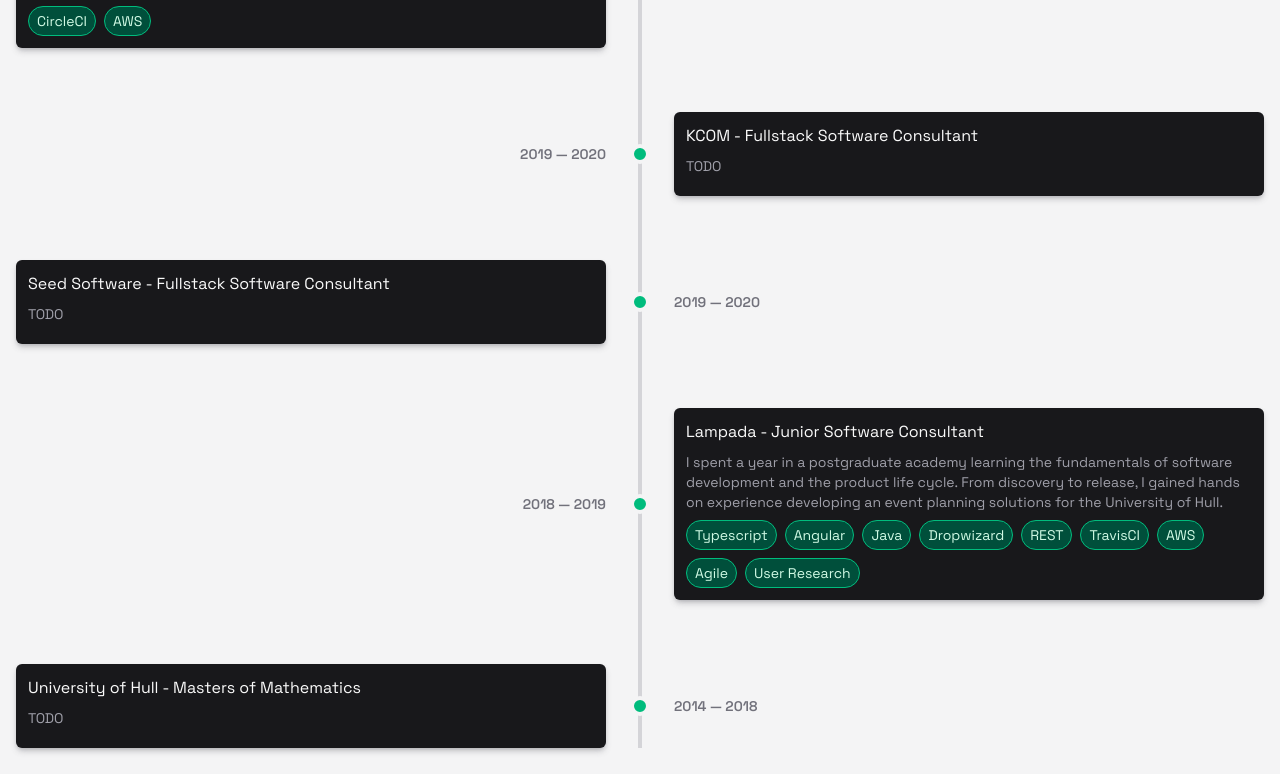
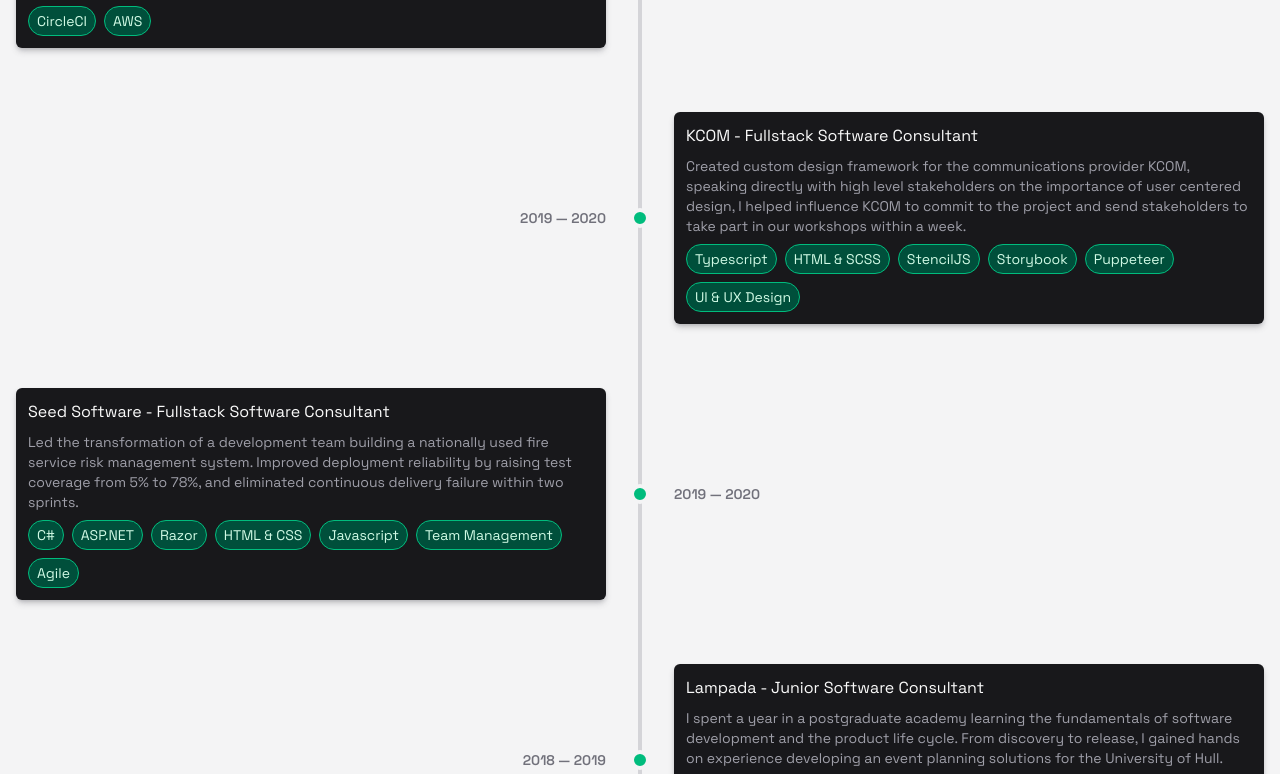
Before and after one commit to scottjoe1996/portfolio, a Next.js app: page / in a window 1280 px wide. Shown: the part 1608-2382 px from the top of the page. Built offline with nearby package versions, Linux system fonts and the light colour scheme; no server answers.

Commit message:
enhanced more experience cards

```diff
--- a/components/navbar/drop-down-nav-button.tsx
+++ b/components/navbar/drop-down-nav-button.tsx
@@ -62,7 +62,7 @@ const DropDownNavButton: React.FC<
     <nav
       aria-label="Support Nav Menu"
       inert={hidden}
-      className={`container-shadow fixed top-0 right-4 z-1 ml-auto overflow-hidden rounded-b-md bg-zinc-800 leading-none transition-[translate,opacity] duration-200 ease-in-out ${
+      className={`container-shadow bg-foreground fixed top-0 right-4 z-1 ml-auto overflow-hidden rounded-b-md leading-none transition-[translate,opacity] duration-200 ease-in-out ${
         show ? "translate-y-0 opacity-100" : "-translate-y-full opacity-0"
       }`}
       onMouseLeave={handleShowChange(false)}
--- a/components/navbar/navbar.tsx
+++ b/components/navbar/navbar.tsx
@@ -29,7 +29,7 @@ const Navbar: React.FC<React.PropsWithChildren> = ({ children }) => {
       <nav
         ref={navBarRef}
         aria-label="Main Nav Bar"
-        className="container-shadow m-4 box-border flex items-center justify-between rounded-md bg-zinc-800 px-8 pt-5 pb-4 sm:justify-end sm:gap-16"
+        className="container-shadow bg-foreground m-4 box-border flex items-center justify-between rounded-md px-8 pt-5 pb-4 sm:justify-end sm:gap-16"
         inert={showNavDropDown}
       >
         {children}
--- a/components/sections/experience/experience-section.tsx
+++ b/components/sections/experience/experience-section.tsx
@@ -7,7 +7,7 @@ const EXPERIENCE_CARD_PROPS: ExperienceCardProps[] = [
   {
     role: "Smartnumbers - Senior Software Developer",
     description:
-      "I developed a range of frontend and backend applications that empowered customers to manage their call delivery and fraud prevention solutions through a self service platform. I architectured high-quality, scalable solutions across multiple developement teams and by collaborating with design and product I ensured that these features were fit for purpose and met user needs.",
+      "Developed a range of frontend and backend applications that empowered customers to manage their call delivery and fraud prevention solutions through a self service platform. I architectured high-quality, scalable solutions across multiple developement teams and by collaborating with design and product I ensured that these features were fit for purpose and met user needs.",
     skillsGained: [
       "Typescript",
       "NodeJS",
@@ -22,14 +22,31 @@ const EXPERIENCE_CARD_PROPS: ExperienceCardProps[] = [
   },
   {
     role: "KCOM - Fullstack Software Consultant",
-    description: "TODO",
-    skillsGained: [],
+    description:
+      "Created custom design framework for the communications provider KCOM, speaking directly with high level stakeholders on the importance of user centered design, I helped influence KCOM to commit to the project and send stakeholders to take part in our workshops within a week.",
+    skillsGained: [
+      "Typescript",
+      "HTML & SCSS",
+      "StencilJS",
+      "Storybook",
+      "Puppeteer",
+      "UI & UX Design",
+    ],
     duration: { startYear: 2019, endYear: 2020 },
   },
   {
     role: "Seed Software - Fullstack Software Consultant",
-    description: "TODO",
-    skillsGained: [],
+    description:
+      "Led the transformation of a development team building a nationally used fire service risk management system. Improved deployment reliability by raising test coverage from 5% to 78%, and eliminated continuous delivery failure within two sprints.",
+    skillsGained: [
+      "C#",
+      "ASP.NET",
+      "Razor",
+      "HTML & CSS",
+      "Javascript",
+      "Team Management",
+      "Agile",
+    ],
     duration: { startYear: 2019, endYear: 2020 },
   },
   {
@@ -68,7 +85,7 @@ const ExperienceSection: React.FC = () => {
           return (
             <li
               key={props.role}
-              className={`flex ${isLeftSide ? "flex-row" : "flex-row-reverse"} z-1 items-center gap-6`}
+              className={`flex ${isLeftSide ? "flex-row" : "flex-row-reverse"} items-center gap-6`}
             >
               <div className="flex-1">
                 <ExperienceCard {...props} />
@@ -84,7 +101,7 @@ const ExperienceSection: React.FC = () => {
             </li>
           );
         })}
-        <div className="absolute left-1/2 hidden h-full w-1 translate-x-[-50%] bg-zinc-300 md:block"></div>
+        <div className="absolute left-1/2 -z-1 hidden h-full w-1 translate-x-[-50%] bg-zinc-300 md:block"></div>
       </ul>
     </section>
   );
```
